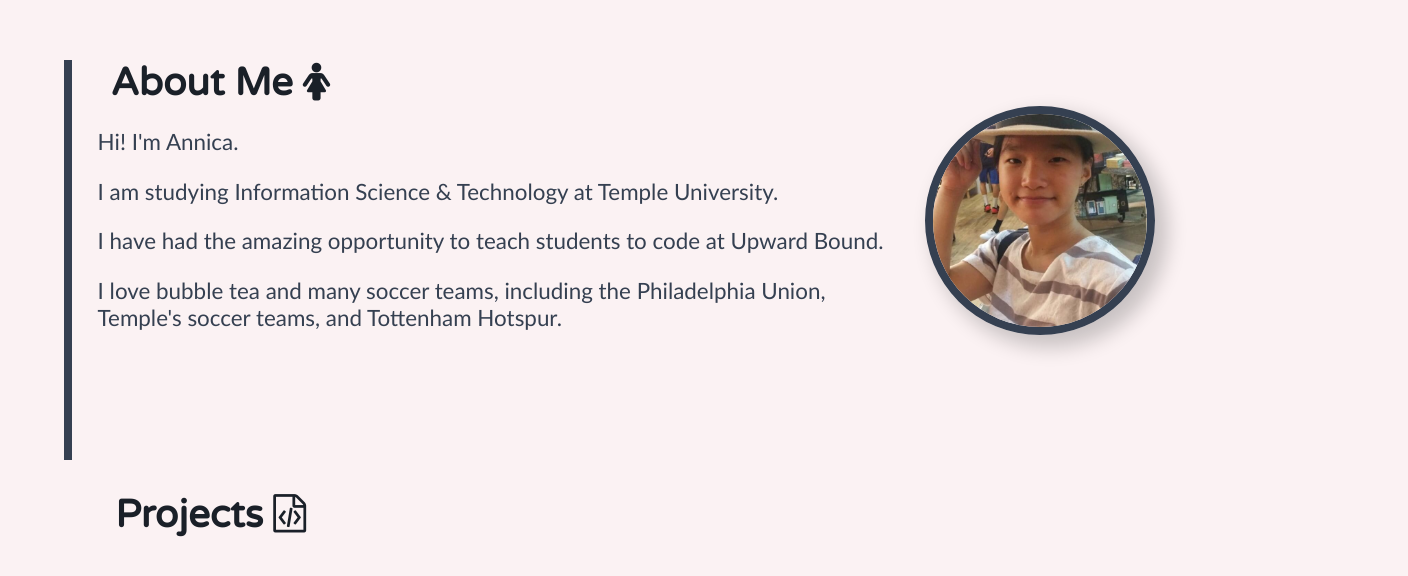
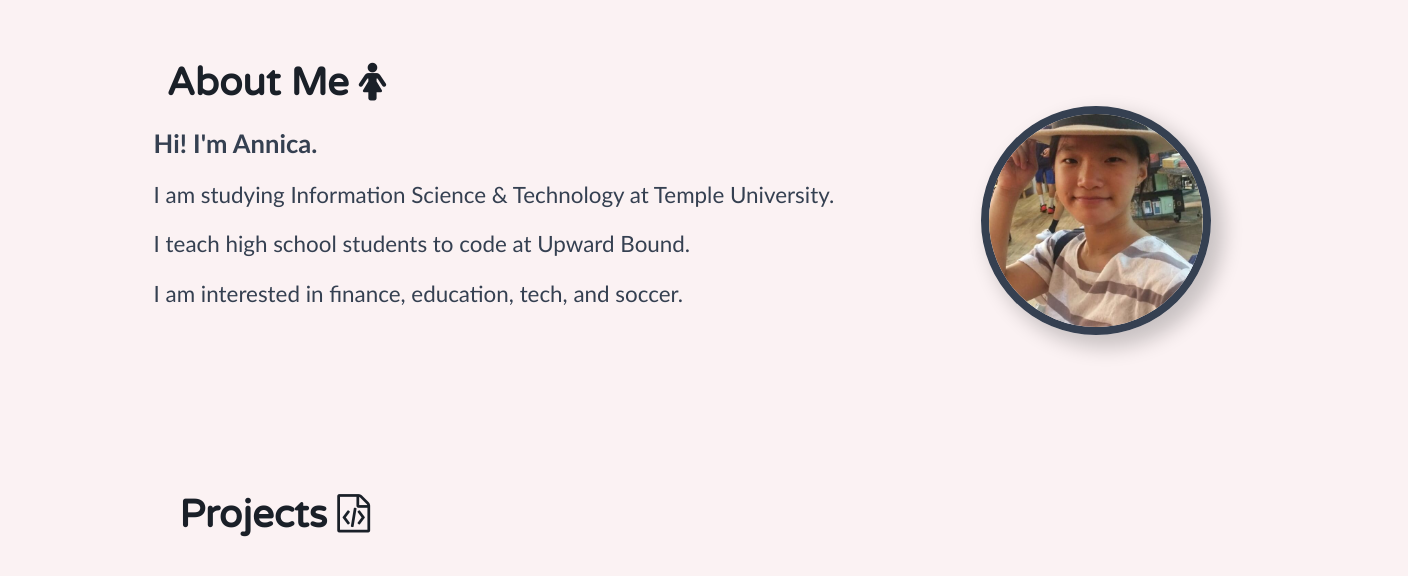
Before and after one commit to chiuannica/banannica, a Vue app: page /#/ in a window 1280 px wide. Shown: the part 820-1396 px from the top of the page, 1408 px wide, since content can reach past the window. Built offline with nearby package versions, Linux system fonts and the light colour scheme.

Commit message:
fixed spacing

```diff
--- a/src/App.vue
+++ b/src/App.vue
@@ -67,6 +67,11 @@ h4, h5 {
   font-size: 1.6rem;
   color: #ebc1c5cc;
 }
+h6 {
+  font-size: 1.6rem;
+  color: #354051;
+  margin: 0;
+}
 p  { font-size: 1.4rem; } /* =14px */
 a {
   font-family: 'Varela';
@@ -74,7 +79,7 @@ a {
   font-size: 1.4rem;
   text-decoration: none;
   transition: color 0.7s;
-}2
+}
 .magic-text {
   opacity: 0;
   transform: translateY(4em);
--- a/src/components/About.vue
+++ b/src/components/About.vue
@@ -3,7 +3,7 @@
     <h2>{{ title }} <i :class="aboutIcon"></i></h2>
     <div class="content">
       <div class="text">
-        <p v-for="text in texts" :key="text.id">{{ text.p }}</p>
+        <p v-for="text in texts" :key="text.id" v-html="text.p"></p>
       </div>
       <img class="my-picture" :src="myPicture" alt="picture of me">
       <!--
@@ -22,10 +22,10 @@ export default {
       myPicture: require('@/assets/mypicture.jpg'),
       aboutIcon: 'fa fa-female',
       texts: [
-        { p: 'Hi! I\'m Annica.' },
+        { p: '<h6>Hi! I\'m Annica.</h6>' },
         { p: 'I am studying Information Science & Technology at Temple University.' },
-        { p: 'I have had the amazing opportunity to teach students to code at Upward Bound.' },
-        { p: 'I love bubble tea and many soccer teams, including the Philadelphia Union, Temple\'s soccer teams, and Tottenham Hotspur.' }
+        { p: 'I teach high school students to code at Upward Bound.' },
+        { p: 'I am interested in finance, education, tech, and soccer.' }
       ],
       resume: { p: 'Check out my resume.', link: 'https://google.com' }
     }
@@ -37,8 +37,8 @@ export default {
 #about {
   width: 100%;
   min-height: 50vh;
-  border-left: #354051 1vh solid;
-  margin: 0 5%;
+  margin-left: 10%;
+  margin-right: 10%;
 }
 #about > h2 {
   margin: 0 3%;
--- a/src/components/Blog.vue
+++ b/src/components/Blog.vue
@@ -231,6 +231,7 @@ h5 {
 #blog {
   display: block;
   max-width: 120vh;
+  margin: 0 10%;
 }
 #blog-nav {
   display: grid;
@@ -283,5 +284,8 @@ article {
     display: block;
     width: 90%;
   }
+  #blog {
+    margin: 0;
+  }
 }
 </style>
--- a/src/components/Projects.vue
+++ b/src/components/Projects.vue
@@ -64,10 +64,11 @@ export default {
 
 <style>
 #projects{
-  width: 100%;
+  max-width: 90%;
   height: 100vh;
   margin: 0;
-  margin-left: -1%;
+  margin-left: auto;
+  margin-right: auto;
 }
 .project {
   background: #354051;
```
